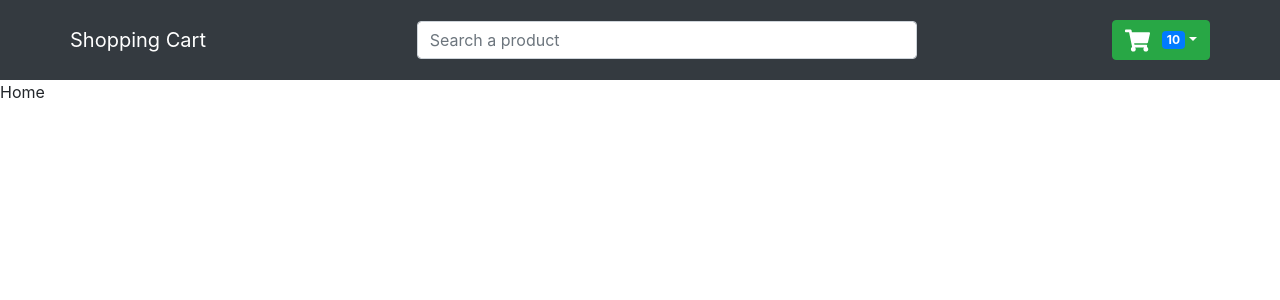
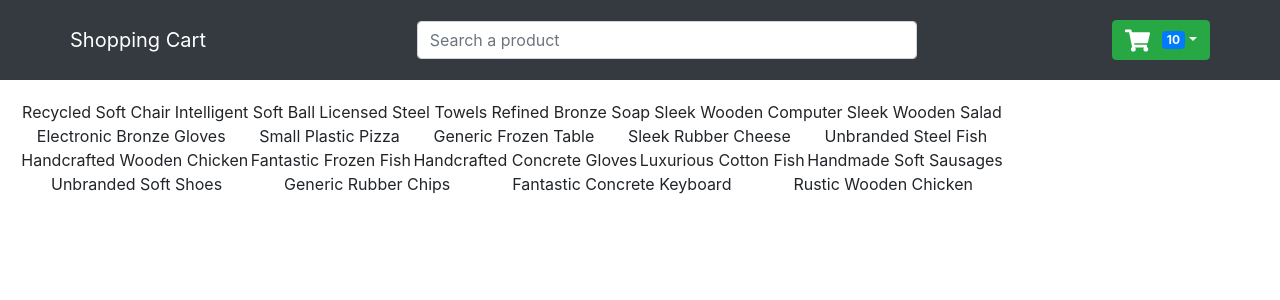
Before and after one commit to Ihliana/ShoppingCart, a React (Create React App) app: page / in a window 1280 px wide. Shown: the top 300 px of the page. Built offline with nearby package versions, Linux system fonts and the light colour scheme.

Commit message:
Single product
component for a single product into code

```diff
--- a/src/App.css
+++ b/src/App.css
@@ -7,3 +7,16 @@ a {
 .shoppingCart {
     margin-right: .5em;
 }
+
+
+.home {
+    display: flex;
+}
+
+.productContainer {
+    display: flex;
+    width: 80%;
+    padding: 1.25em;
+    flex-wrap: wrap;
+    justify-content: space-around;
+}
--- a/src/components/Home.js
+++ b/src/components/Home.js
@@ -1,8 +1,27 @@
 import React from 'react'
+import {CartState} from '../context/Context'
+
+import SingleProduct from './SingleProduct'
 
 function Home() {
+  const {
+    state: {products}
+  } = CartState()
+
   return (
-    <div>Home</div>
+    <div className='home'>
+
+      <div className="productContainer">
+          {
+            products.map((product) => {
+              return <SingleProduct prod={product}
+                                    key={product.id}
+              />
+            })
+          }
+      </div>
+
+    </div>
   )
 }
 
--- /dev/null
+++ b/src/components/SingleProduct.js
@@ -0,0 +1,11 @@
+import React from 'react'
+
+function SingleProduct({prod}) {
+  return (
+    <div>
+        {prod.name}
+    </div>
+  )
+}
+
+export default SingleProduct
--- a/src/context/Context.js
+++ b/src/context/Context.js
@@ -1,9 +1,11 @@
-import React, {createContext} from 'react'
+import React, {createContext, useReducer} from 'react'
 import {faker} from '@faker-js/faker';
+
+import { cartReducer } from './Reducers';
 
 const Cart = createContext()
 
-export const Context = ({children}) => {
+const Context = ({children}) => {
 
     const products = [...Array(20)].map(() => ({
         id: faker.string.uuid(),
@@ -15,9 +17,15 @@ export const Context = ({children}) => {
         ratings: faker.helpers.arrayElement([1,2,3,4,5])
       }));
 
-      console.log(products)
+
+      const [state, dispatch] = useReducer(cartReducer, {
+        products: products,
+        cart: []
+      })
+
+
   return (
-        <Cart.Provider>
+        <Cart.Provider value={{state, dispatch}}>
                 {children}
         </Cart.Provider>
 
@@ -26,3 +34,7 @@ export const Context = ({children}) => {
 }
 
 export default Context
+
+export const CartState = () => {
+  return React.useContext(Cart)
+}
--- a/src/context/Reducers.js
+++ b/src/context/Reducers.js
@@ -0,0 +1,8 @@
+export const cartReducer = (state, action) => {
+    switch(action.type){
+
+
+        default:
+            return state;
+    }
+}
```
